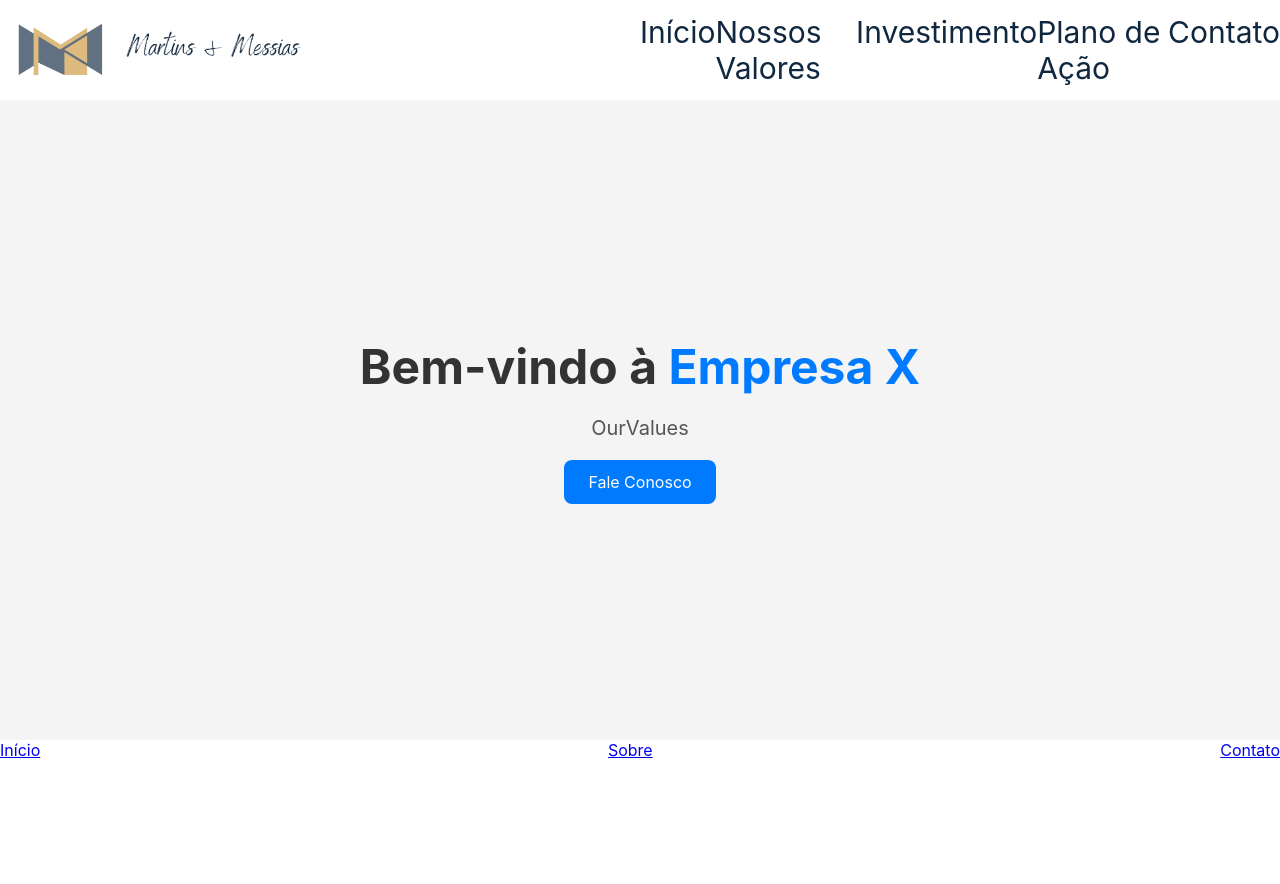
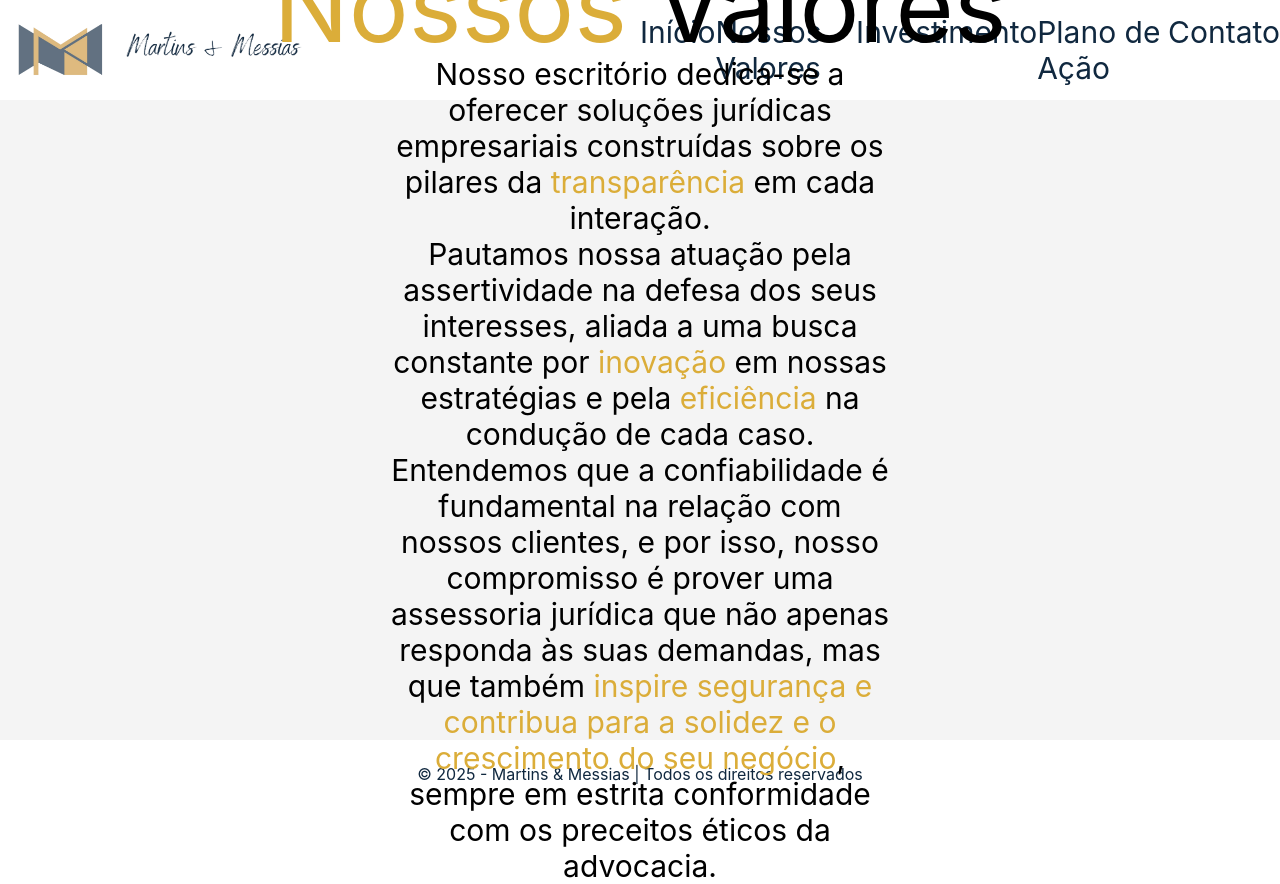
Before and after one commit to devthiagogomes/MartinsMessias, a React (Create React App) app: page /MartinsMessias/nossos-valores in a window 1280 px wide. Before the commit the page ends 800 px from the top, so only its background shows below. Built offline with nearby package versions, Linux system fonts and the light colour scheme.

Commit message:
updated footer + ourvalues

```diff
--- a/src/components/Footer.js
+++ b/src/components/Footer.js
@@ -1,11 +1,9 @@
-import { Link } from 'react-router-dom';
+import '../css/Header.css';
 
 export default function Footer() {
   return (
-    <nav>
-      <Link to="/">Início</Link>
-      <Link to="/sobre">Sobre</Link>
-      <Link to="/contato">Contato</Link>
-    </nav>
+    <div className="footer">
+    © 2025 - Martins & Messias | Todos os direitos reservados
+    </div>
   );
 }
--- a/src/css/Header.css
+++ b/src/css/Header.css
@@ -28,3 +28,14 @@ nav {
   .nav-link:hover {
     color: #dbad39;
   }
+
+  .footer{
+    width: 100%;
+    display: flex;
+    font-family: 'Inter', serif;
+    text-decoration: none;
+    color: #10283f;
+    justify-content: center;
+    margin-top: 24px;
+    margin-bottom: 24px;
+  }
--- a/src/css/Home-Page.css
+++ b/src/css/Home-Page.css
@@ -90,12 +90,5 @@
   align-items: center;
   padding: 60px;
   gap: 40px;
+  background-color: #f4f4f4;
 }
-
-
-.sub-text{
-  font-size: 30px;
-  width: 40%;
-  z-index: 99;
-  font-family: 'Inter', serif;
-}
--- /dev/null
+++ b/src/css/Our-Values-Page.css
@@ -0,0 +1,43 @@
+.container {
+    display: flex;
+    flex-direction: column;
+    align-items: center;
+    justify-content: center;
+    height: 80vh;
+    text-align: center;
+    background-color: #f4f4f4;
+  }
+
+.highlight {
+  color: #dbad39;
+  font-family: 'Inter', serif;
+}
+
+.title{
+  font-size: 100px;
+  width: 60%;
+  z-index: 99;
+  line-height: 1;
+  font-family: 'Inter';
+}
+
+.sub-text{
+  font-size: 30px;
+  width: 40%;
+  z-index: 99;
+  font-family: 'Inter';
+}
+
+.upper-line{
+  background-color: #10283f;
+  height: 5px;
+  width: 50%;
+  align-self: flex-start;
+}
+
+.lower-line{
+  background-color: #dbad39;
+  height: 5px;
+  width: 50%;
+  align-self: flex-end;
+}
--- a/src/pages/HomePage.js
+++ b/src/pages/HomePage.js
@@ -19,7 +19,7 @@ export default function HomePage() {
       </div>
 
       <section className="who-we-are">
-        <div className='recuperation'>Quem Somos</div>
+        <div className='recuperation'>Quem <span className="highlight">Somos</span></div>
           <div>
             <div className='sub-text'>
             Somos um <span className="highlight">escritório especializado</span> na atuação empresarial, com sócios e parceiros com mais de 10 anos de atuação em demandas empresariais, cíveis, gestão e solução de casos complexos, através de estratégias que buscam o equilíbrio entre segurança e rapidez, por reconhecermos a necessidade dinâmica do meio empresarial.
--- a/src/pages/OurValuesPage.js
+++ b/src/pages/OurValuesPage.js
@@ -1,50 +1,22 @@
-import { Link } from 'react-router-dom';
+import Space from '../components/Space';
+import '../css/Our-Values-Page.css';
 
 export default function OurValuesPage() {
   return (
-    <div style={styles.container}>
-      <h1 style={styles.title}>Bem-vindo à <span style={styles.highlight}>Empresa X</span></h1>
-      <p style={styles.subtitle}>
-        OurValues
-      </p>
-      <a href="/contato" style={styles.button}>
-        Fale Conosco
-      </a>
+    <div className='container'>
+      <div className='upper-line'/>
+      <div className='title'>
+            <span className="highlight">Nossos</span> Valores
+      </div>
+      <div className='lower-line'/>
+      <Space height={64}/>
+      <div className={'sub-text'}>Nosso escritório dedica-se a oferecer soluções jurídicas empresariais construídas sobre os pilares da  <span className="highlight">transparência</span> em cada interação. </div>
+      <Space height={32}/>
+      <div className={'sub-text'}>
+      Pautamos nossa atuação pela assertividade na defesa dos seus interesses, aliada a uma busca constante por <span className="highlight">inovação</span> em nossas estratégias e pela <span className="highlight">eficiência</span> na condução de cada caso.
+      </div>
+      <Space height={32}/>
+      <div className={'sub-text'}>Entendemos que a confiabilidade é fundamental na relação com nossos clientes, e por isso, nosso compromisso é prover uma assessoria jurídica que não apenas responda às suas demandas, mas que também  <span className="highlight">inspire segurança e contribua para a solidez e o crescimento do seu negócio</span>, sempre em estrita conformidade com os preceitos éticos da advocacia.</div>
     </div>
   );
 }
-
-const styles = {
-  container: {
-    display: 'flex',
-    flexDirection: 'column',
-    alignItems: 'center',
-    justifyContent: 'center',
-    height: '80vh',
-    padding: '0 20px',
-    textAlign: 'center',
-    backgroundColor: '#f4f4f4',
-  },
-  title: {
-    fontSize: '48px',
-    margin: '0',
-    color: '#333',
-  },
-  highlight: {
-    color: '#007bff',
-  },
-  subtitle: {
-    fontSize: '20px',
-    color: '#555',
-    maxWidth: '600px',
-    margin: '20px 0',
-  },
-  button: {
-    backgroundColor: '#007bff',
-    color: '#fff',
-    padding: '12px 24px',
-    textDecoration: 'none',
-    borderRadius: '8px',
-    transition: 'background-color 0.3s ease',
-  },
-};
```
Lines whose indentation alone changed are shown as unchanged.
